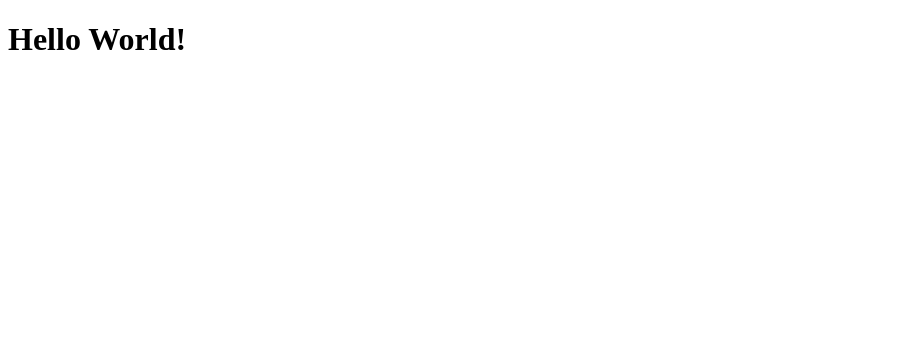
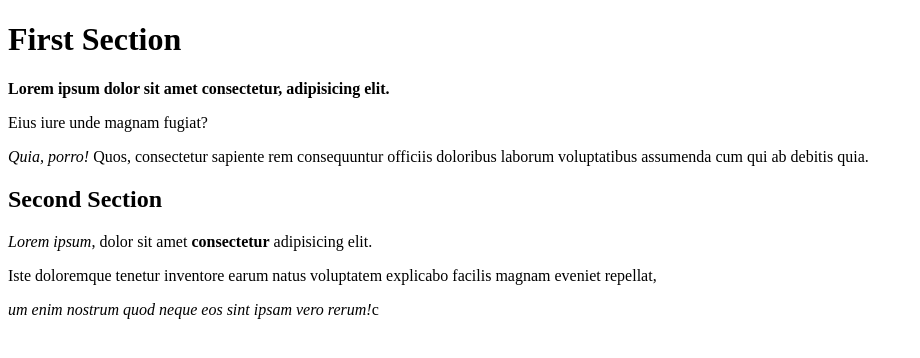
Before and after one commit to skytop44/git_test, a plain HTML site: page html-boilerplate/index.html in a window 1280 px wide. Shown: the whole page, without its empty margins (0-920 px from the left). Drawn offline with Linux system fonts and the light colour scheme.

Commit message:
html-boilerplate/

```diff
--- a/html-boilerplate/index.html
+++ b/html-boilerplate/index.html
@@ -3,9 +3,19 @@
 <head>
     <meta charset="UTF-8">
     <meta name="viewport" content="width=device-width, initial-scale=1.0">
-    <title>My First Website!</title>
+    <title>Blog Article Page</title>
 </head>
 <body>
-    <h1>Hello World!</h1>
+    <h1>First Section</h1>
+    <p><strong>Lorem ipsum dolor sit amet consectetur, adipisicing elit.</strong></p>
+    <p>Eius iure unde magnam fugiat?</p>
+    <p><em>Quia, porro!</em> Quos, consectetur sapiente rem consequuntur officiis doloribus laborum voluptatibus assumenda cum qui ab debitis quia.</p>
+    <!-- second section include bold and italic -->
+    <h2>Second Section</h2>
+        <p><em>Lorem ipsum</em>, dolor sit amet <strong>consectetur</strong> adipisicing elit.</p>
+        <p>Iste doloremque tenetur inventore earum natus voluptatem explicabo facilis magnam eveniet repellat,</p>
+        <p><em>um enim nostrum quod neque eos sint ipsam vero rerum!</em>c</p>
+
+
 </body>
 </html>
```
